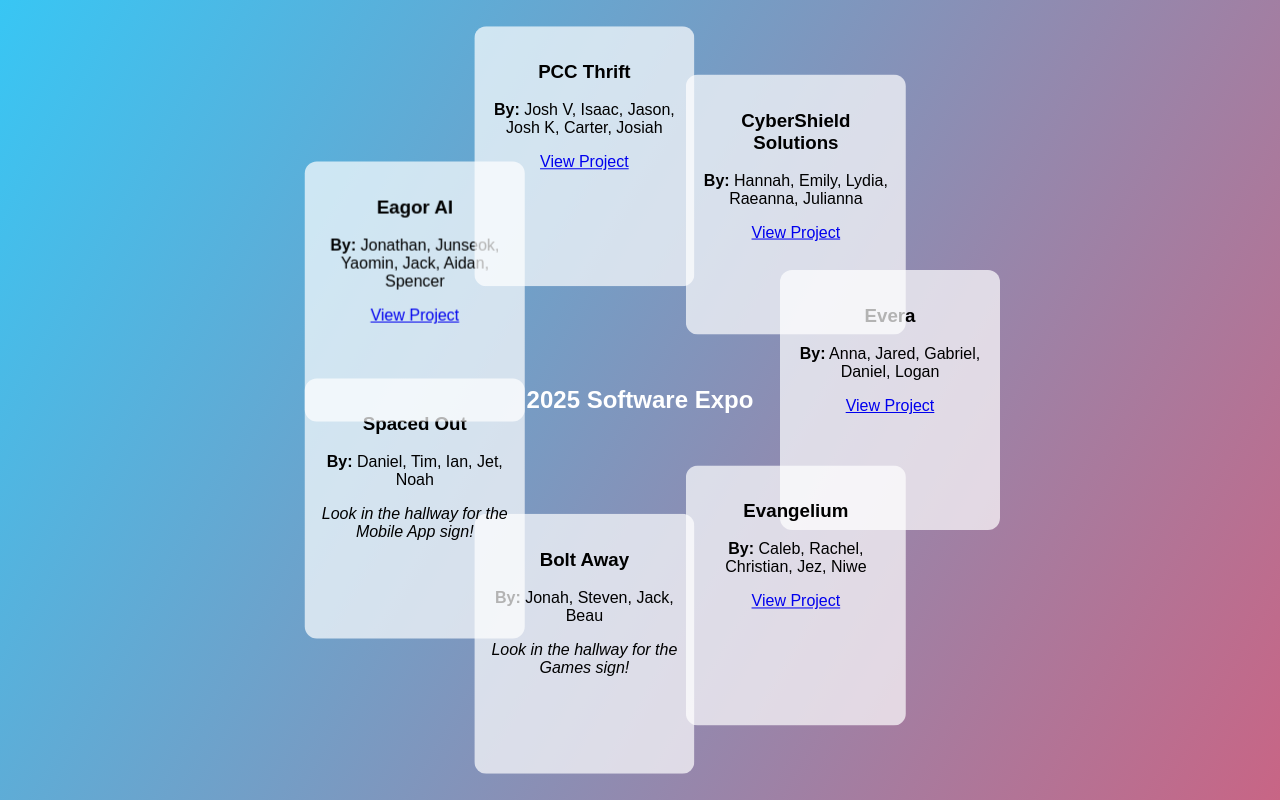
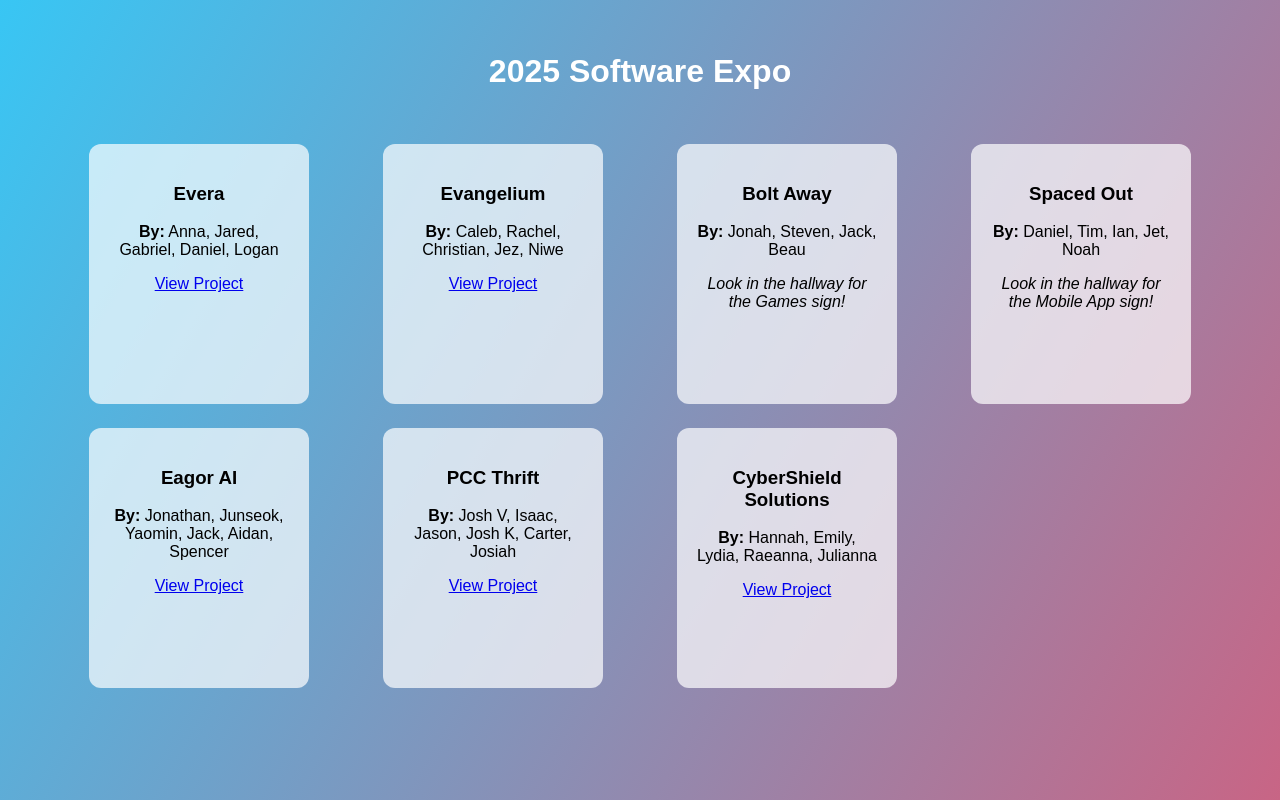
Before and after one commit to SEproject2025/expo-directory, a React (Create React App) app: page / in a window 1280 px wide. Built offline with nearby package versions, Linux system fonts and the light colour scheme; a web font is replaced by a local one.

Commit message:
change to regular grid.

```diff
--- a/src/App.css
+++ b/src/App.css
@@ -42,7 +42,6 @@ select {
 
 .card {
   color: black;
-  position: absolute;
   width: 220px;
   height: 260px;
   perspective: 1000px;
@@ -51,14 +50,12 @@ select {
   border-radius: 12px;
   padding: 1rem;
   box-sizing: border-box;
+  pointer-events: auto;
+  padding: 20px;
+  width: 220px;
+  text-align: center;
+  transition: transform 0.2s;
   cursor: pointer;
-  pointer-events: auto;
-  overflow: hidden;
-  transition: transform 0.3s ease-out; /* Add smooth transition */
-}
-
-.card:hover {
-  transform: scale(2);
 }
 
 .center-container {
@@ -68,3 +65,15 @@ select {
   left: 50%;
   transform: translate(-50%, -50%); /* Center the container */
 }
+
+.grid-container {
+  display: grid;
+  grid-template-columns: repeat(auto-fill, minmax(240px, 1fr));
+  gap: 1.5rem;
+  padding: 2rem;
+  justify-items: center;
+}
+
+.card:hover {
+  transform: translateY(-5px);
+}
--- a/src/App.js
+++ b/src/App.js
@@ -25,7 +25,7 @@ function Arrow({ rotation }) {
 
 function Thrift() {
   useEffect(() => {
-    window.location.href = "/pcc-thrift-instructions 1.html";
+    window.location.href = "/pcc-thrift-instructions.html";
   }, []);
   return null;
 }
@@ -184,12 +184,10 @@ function CountdownArrowApp() {
   );
 }
 
-
 function Home() {
   const [filter, setFilter] = useState("");
   const [projects, setProjects] = useState([]);
 
-  // Fetch the project data from the JSON file
   useEffect(() => {
     const fetchProjects = async () => {
       try {
@@ -203,88 +201,44 @@ function Home() {
     fetchProjects();
   }, []);
 
-  // Extract unique contributors
   const contributors = [...new Set(projects.flatMap(p => p.contributors))];
-
-  // Filter projects based on contributor
   const filteredProjects = filter
     ? projects.filter(p => p.contributors.includes(filter))
     : projects;
 
-  const cardRefs = useRef([]);
-  const angleOffset = useRef(0);
-
-  const cardWidth = 200; // Define the width of your card
-  const cardHeight = 260; // Define the height of your card
-
-  useEffect(() => {
-    let t = 0;
-
-    function calculateRadius(numCards) {
-      // Ensure there's enough space between the cards by calculating the radius
-      const maxCardsPerRow = 6; // Max number of cards per row (adjustable)
-      const padding = 50; // Padding around the cards
-      const angleBetweenCards = Math.PI * 2 / numCards;
-
-      // Ensure the radius is large enough based on card count and width/height
-      const requiredRadius = (Math.max(numCards, maxCardsPerRow) * cardWidth) / (2 * Math.sin(angleBetweenCards / 2));
-
-      // Define a maximum radius that ensures cards don’t spread too far apart
-      const maxRadius = Math.min(window.innerWidth, window.innerHeight) / 2 - cardWidth / 2 - padding;
-
-      // Use the smaller of the required or max radius to avoid too much space
-      const adjustedRadius = Math.min(requiredRadius, maxRadius);
-
-      return adjustedRadius;
-    }
-
-    const radius = calculateRadius(filteredProjects.length); // Get radius based on the number of cards
-
-
-    function animate() {
-
-      cardRefs.current.forEach((card, i) => {
-        if (!card) return;
-
-        const angle = (i / filteredProjects.length) * 2 * Math.PI + angleOffset.current;
-        const x = Math.cos(angle) * radius - card.offsetWidth / 2;
-        const y = Math.sin(angle) * radius - card.offsetHeight / 2;
-
-        card.style.transform = `translate(${x}px, ${y}px)`;
-      });
-
-      requestAnimationFrame(animate);
-    }
-
-    animate();
-  }, [filteredProjects.length]);
-
   return (
     <div className="App">
-      <div className="center-container">
-        <h2>2025 Software Expo</h2>
-      </div>
+        <h1>2025 Software Expo</h1>
 
-      <div className="rotating-container">
+      {/* Optional filter UI */}
+      {/* <select onChange={(e) => setFilter(e.target.value)} value={filter}>
+        <option value="">All Contributors</option>
+        {contributors.map((name, idx) => (
+          <option key={idx} value={name}>{name}</option>
+        ))}
+      </select> */}
+
+      <div className="grid-container">
         {filteredProjects.map((project, idx) => (
           <div
             key={idx}
             className="card"
-            ref={(el) => (cardRefs.current[idx] = el)}
             onClick={() => window.open(project.link, "_blank")}
           >
             <h3>{project.title}</h3>
             <p><strong>By:</strong> {project.contributors.join(", ")}</p>
-            { project.inperson !== true ?
-              ( <a href={project.link} target="_blank" rel="noreferrer">View Project</a> ) :
-              ( <i>{project.inpersonmessage}</i> )
-            }
+            {project.inperson !== true ? (
+              <a href={project.link} target="_blank" rel="noreferrer">View Project</a>
+            ) : (
+              <i>{project.inpersonmessage}</i>
+            )}
           </div>
         ))}
       </div>
     </div>
   );
 }
+
 
 function App() {
   return (
```
Also changed, not shown: public/pcc-thrift-instructions.html (renamed from public/pcc-thrift-instructions 1.html).
